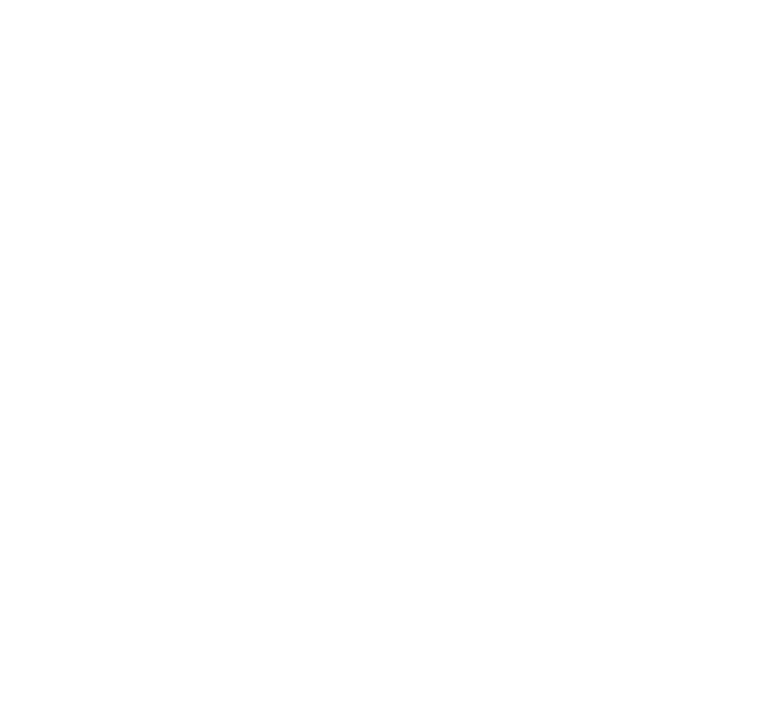
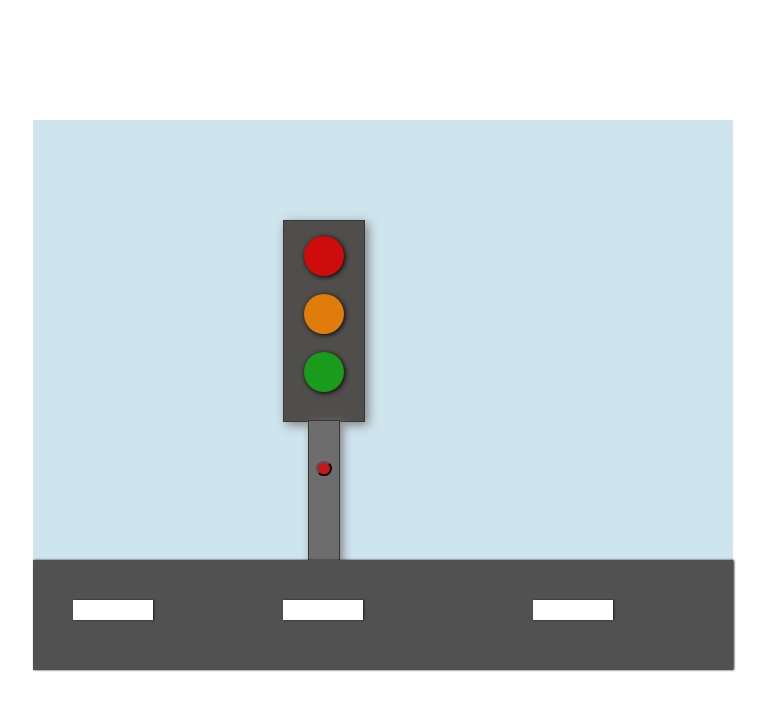
Before and after one commit to EmouilleLaFripouille/Exercices, a plain HTML site: page feurouge/index.html in a window 1280 px wide. Shown: the whole page, without its empty margins (257-1024 px from the left). Drawn offline with Linux system fonts and the light colour scheme.

Commit message:
avancement feu tricolore

```diff
--- a/feurouge/index.html
+++ b/feurouge/index.html
@@ -9,6 +9,23 @@
 </head>
 <body>
 
+    <div class="totality">
+        <div class="sign">
+            <div class="firered"></div> <br>
+            <div class="fireyellow"></div> <br>
+            <div class="firegreen"></div>
+        </div>
+        <div class="stake">
+        <input type="button" class="button">
+        </div>
+        <div class="floor">
+            <div class="mark1"></div>
+            <div class="mark2"></div>
+            <div class="mark3"></div>
+        </div>
+    </div>
+
+
     <script src="index.js"></script>
 </body>
 </html>
--- a/feurouge/style.css
+++ b/feurouge/style.css
@@ -0,0 +1,135 @@
+.totality{
+    width: 700px;
+    height: 550px;
+    background-color: rgb(206, 229, 238);
+    margin: auto;
+    margin-top: 120px;
+    position: relative;
+}
+
+.sign{
+    background-color: rgb(80, 77, 77);
+    position: absolute;
+    width: 80px;
+    height: 200px;
+    margin-left: 250px;
+    margin-top: 100px;
+    border: 1px solid rgb(56, 54, 54);
+    box-shadow: 3px 3px 10px grey;
+}
+
+.firered{
+    width: 40px;
+    height: 40px;
+    border-radius: 20px;
+    margin-left: 20px;
+    margin-top: 15px;
+    background: rgb(206, 12, 12);
+    box-shadow: 1px 1px 5px rgb(0, 0, 0);
+}
+
+.offfirer{
+    width: 40px;
+    height: 40px;
+    border-radius: 20px;
+    margin-left: 20px;
+    margin-top: 15px;
+    background: rgb(66, 32, 32);
+    box-shadow: 1px 1px 5px rgb(0, 0, 0);
+}
+
+
+.fireyellow{
+    width: 40px;
+    height: 40px;
+    border-radius: 20px;
+    margin-left: 20px;
+    background: rgb(224, 124, 10);
+    box-shadow: 1px 1px 5px rgb(3, 3, 3);
+}
+
+.offfirey{
+    width: 40px;
+    height: 40px;
+    border-radius: 20px;
+    margin-left: 20px;
+    background: rgb(128, 88, 42);
+    box-shadow: 1px 1px 5px rgb(3, 3, 3);
+}
+
+.firegreen{
+    width: 40px;
+    height: 40px;
+    border-radius: 20px;
+    margin-left: 20px;
+    background: rgb(27, 155, 27);
+    box-shadow: 1px 1px 5px rgb(0, 0, 0);
+}
+
+.offireg{
+    width: 40px;
+    height: 40px;
+    border-radius: 20px;
+    margin-left: 20px;
+    background: rgb(33, 73, 33);
+    box-shadow: 1px 1px 5px rgb(0, 0, 0);
+}
+
+.stake{
+    background-color: rgb(110, 109, 109);
+    position: absolute;
+    width: 30px;
+    height: 150px;
+    margin-left: 275px;
+    margin-top: 300px;
+    border: 1px solid rgb(56, 54, 54);
+    box-shadow: 3px 3px 10px grey;
+}
+
+.button{
+    width: 10px;
+    height: 15px;
+    border-radius: 10px;
+    margin-left: 7px;
+    margin-top: 40px;
+    background-color: rgb(201, 23, 23);
+}
+
+.floor{
+    background-color: rgb(82, 81, 81);
+    position: absolute;
+    width: 700px;
+    height: 110px;
+    margin-top: 440px;
+    box-shadow: 1px 0px 2px rgb(29, 28, 28);
+}
+
+.mark1{
+    position: absolute;
+    background-color: #FFF;
+    width: 80px;
+    height: 20px;
+    margin-top: 40px;
+    margin-left: 40px;
+    box-shadow: 1px 0px 2px rgb(29, 28, 28);
+}
+
+.mark2{
+    position: absolute;
+    background-color: #FFF;
+    width: 80px;
+    height: 20px;
+    margin-top: 40px;
+    margin-left: 250px;
+    box-shadow: 1px 0px 2px rgb(29, 28, 28);
+}
+
+.mark3{
+    position: absolute;
+    background-color: #FFF;
+    width: 80px;
+    height: 20px;
+    margin-top: 40px;
+    margin-left: 500px;
+    box-shadow: 1px 0px 2px rgb(29, 28, 28);
+}
```
Also changed, not shown: SPA/index.html (+2 -0 lines).
